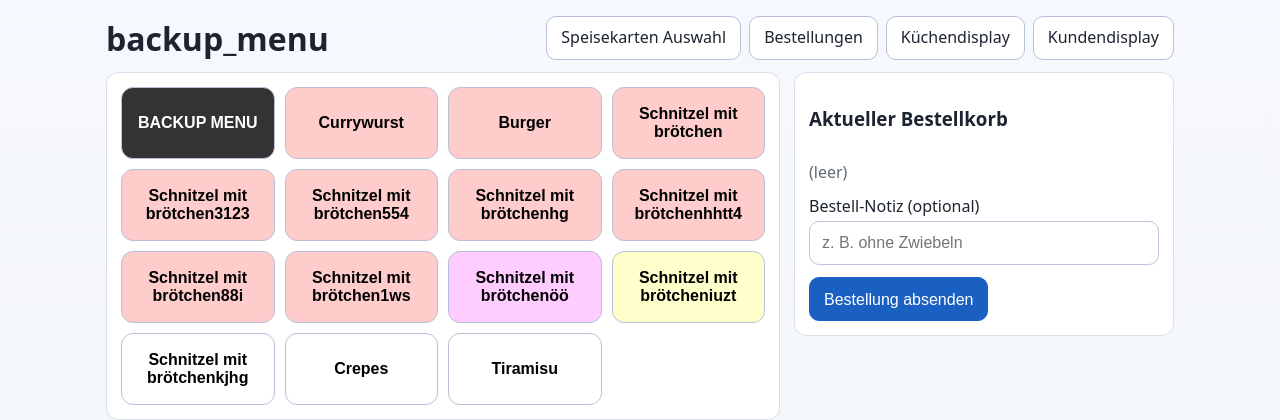
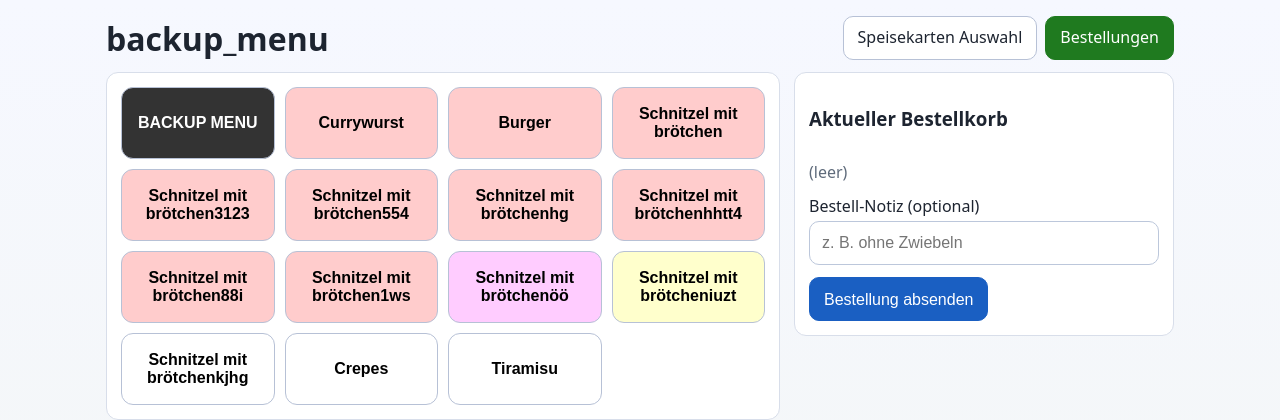
Before and after one commit to philipp-btz/kitchenhelper, a FastAPI app: page / in a window 1280 px wide. Shown: the top 420 px of the page. Run offline with FastAPI, Linux system fonts and the light colour scheme.

Commit message:
feat: highlight primary navigation buttons in green

```diff
--- a/templates/index.html
+++ b/templates/index.html
@@ -35,9 +35,7 @@
     <h1>{{ menu_name }}</h1>
     <div class="actions-row">
       <a href="/menus" class="btn">Speisekarten Auswahl</a>
-      <a href="/orders" class="btn">Bestellungen</a>
-      <a href="/kitchen_display" class="btn">Küchendisplay</a>
-      <a href="/customer_display" class="btn">Kundendisplay</a>
+      <a href="/orders" class="btn primary">Bestellungen</a>
     </div>
   </header>
   <div class="layout">
--- a/templates/orders.html
+++ b/templates/orders.html
@@ -5,7 +5,7 @@
   <header class="topbar">
     <h1>Bestellungen</h1>
     <div class="actions-row">
-      <a href="/" class="btn">Neue Bestellung</a>
+      <a href="/" class="btn primary">Neue Bestellung</a>
       <a href="/kitchen_display" class="btn">Küchendisplay</a>
       <a href="/customer_display" class="btn">Kundendisplay</a>
       <a href="/reports" class="btn">Berichte</a>
```
